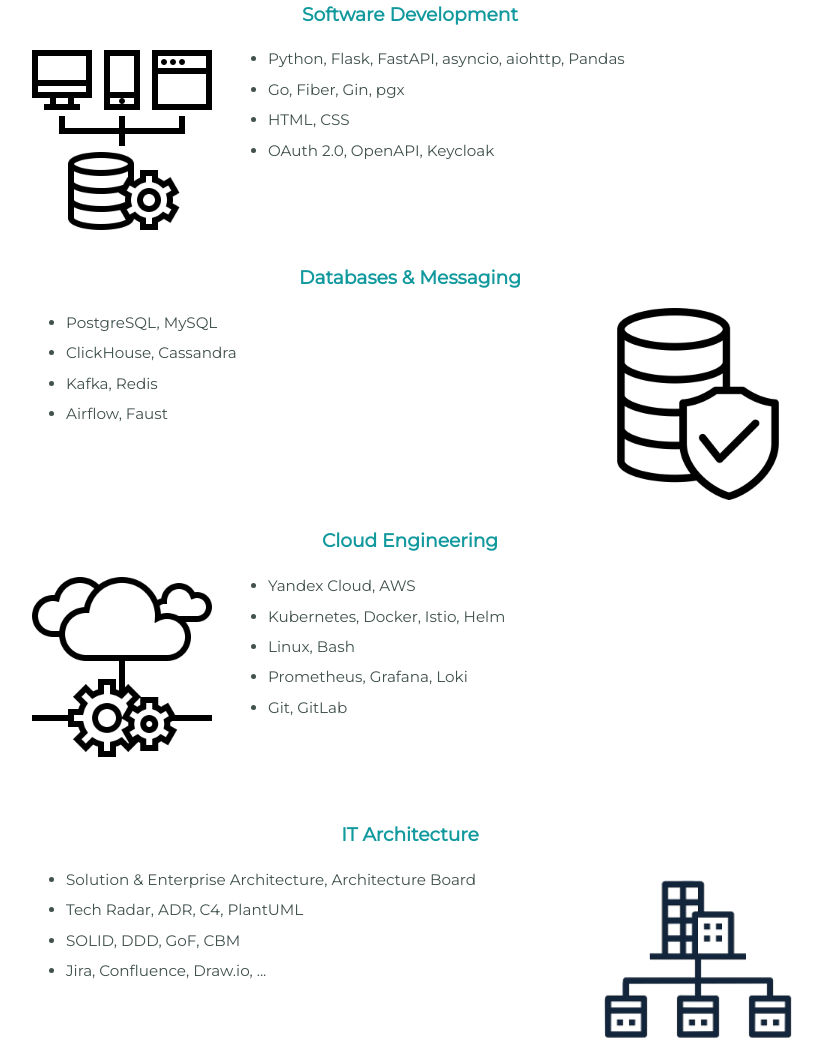
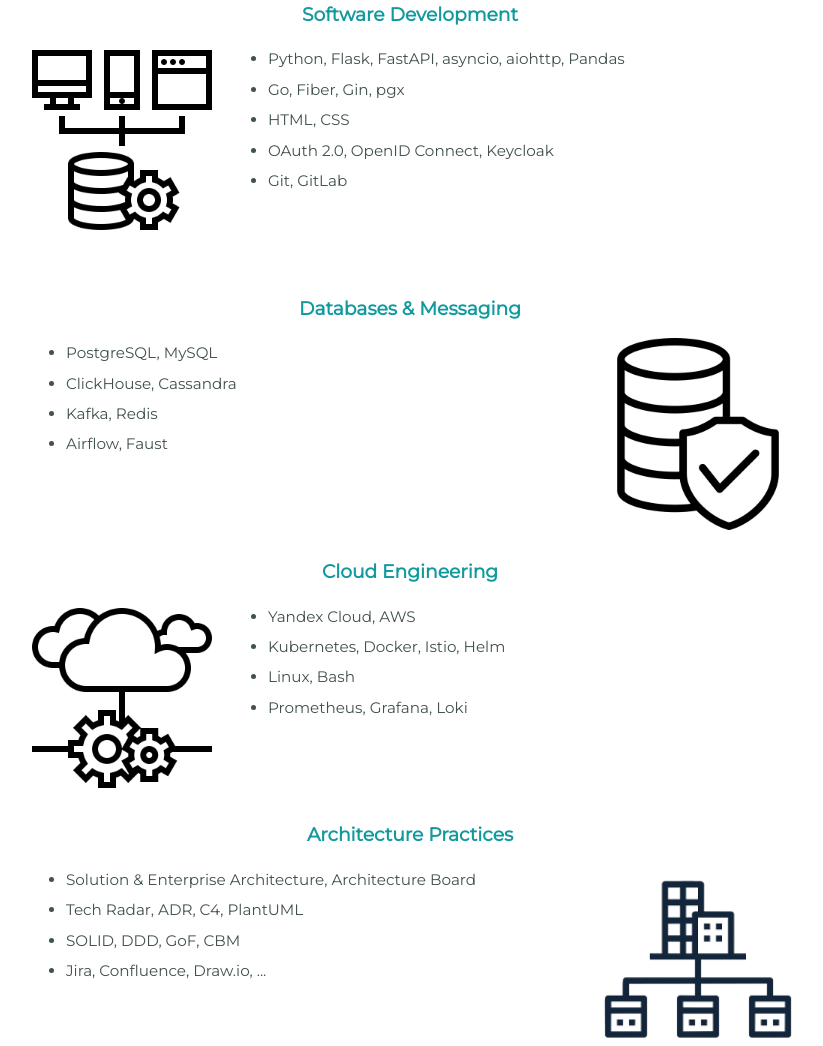
Before and after one commit to germanx/cv, a plain HTML site: page index.html in a window 1280 px wide. Shown: the part 1348-2394 px from the top of the page, without its empty margins (230-1053 px from the left). Drawn offline with Linux system fonts and the light colour scheme.

Commit message:
Update index.html

```diff
--- a/index.html
+++ b/index.html
@@ -58,7 +58,8 @@
           <li>Python, Flask, FastAPI, asyncio, aiohttp, Pandas</li>
           <li>Go, Fiber, Gin, pgx</li>
           <li>HTML, CSS</li>
-          <li>OAuth 2.0, OpenAPI, Keycloak</li>
+          <li>OAuth 2.0, OpenID Connect, Keycloak</li>
+          <li>Git, GitLab</li>
         </ul>
       </div>
 
@@ -81,13 +82,12 @@
           <li>Kubernetes, Docker, Istio, Helm</li>
           <li>Linux, Bash</li>
           <li>Prometheus, Grafana, Loki</li>
-          <li>Git, GitLab</li>
         </ul>
       </div>
     </div>
 
     <div class="skill-row">
-      <h3>IT Architecture</h3>
+      <h3>Architecture Practices</h3>
       <img class="dapps-img" src="images/architecture.png" alt="architecture img">
       <ul>
         <li>Solution & Enterprise Architecture, Architecture Board</li>
```
